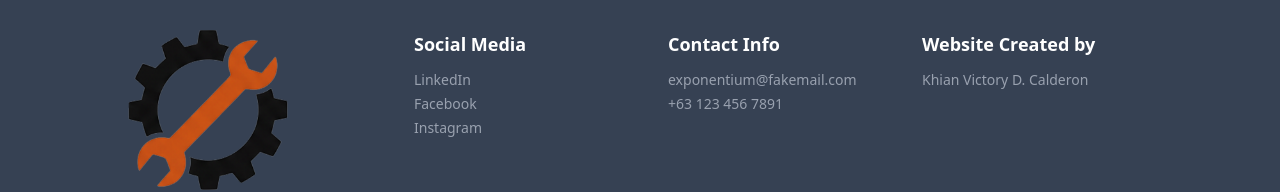
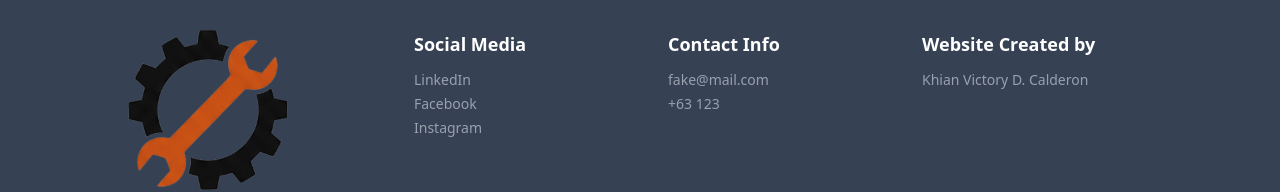
Before and after one commit to khianvictorycalderon/Exponentium-Construction, a React (Vite) app: page / in a window 1280 px wide. Shown: the part 5246-5438 px from the top of the page. Built offline with nearby package versions, Linux system fonts and the light colour scheme.

Commit message:
Fixed overlapping x: shortened footer content

```diff
--- a/src/App.tsx
+++ b/src/App.tsx
@@ -146,12 +146,12 @@ export default function App() {
                 <ul className="space-y-1">
                   <li>
                     <a onClick={handleMockButton} className="hover:text-white cursor-pointer">
-                      exponentium@fakemail.com
+                      fake@mail.com
                     </a>
                   </li>
                   <li>
                     <a onClick={handleMockButton} className="hover:text-white cursor-pointer">
-                      +63 123 456 7891
+                      +63 123
                     </a>
                   </li>
                 </ul>
```
